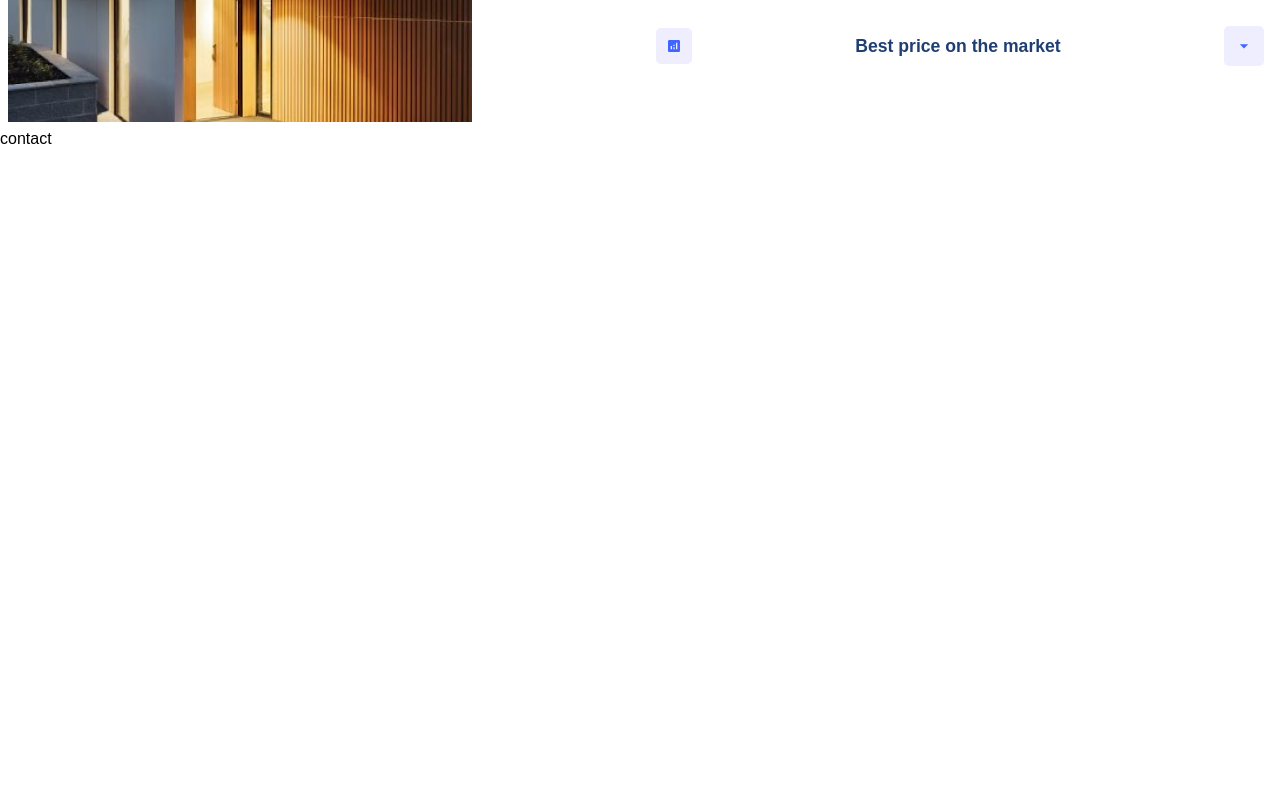
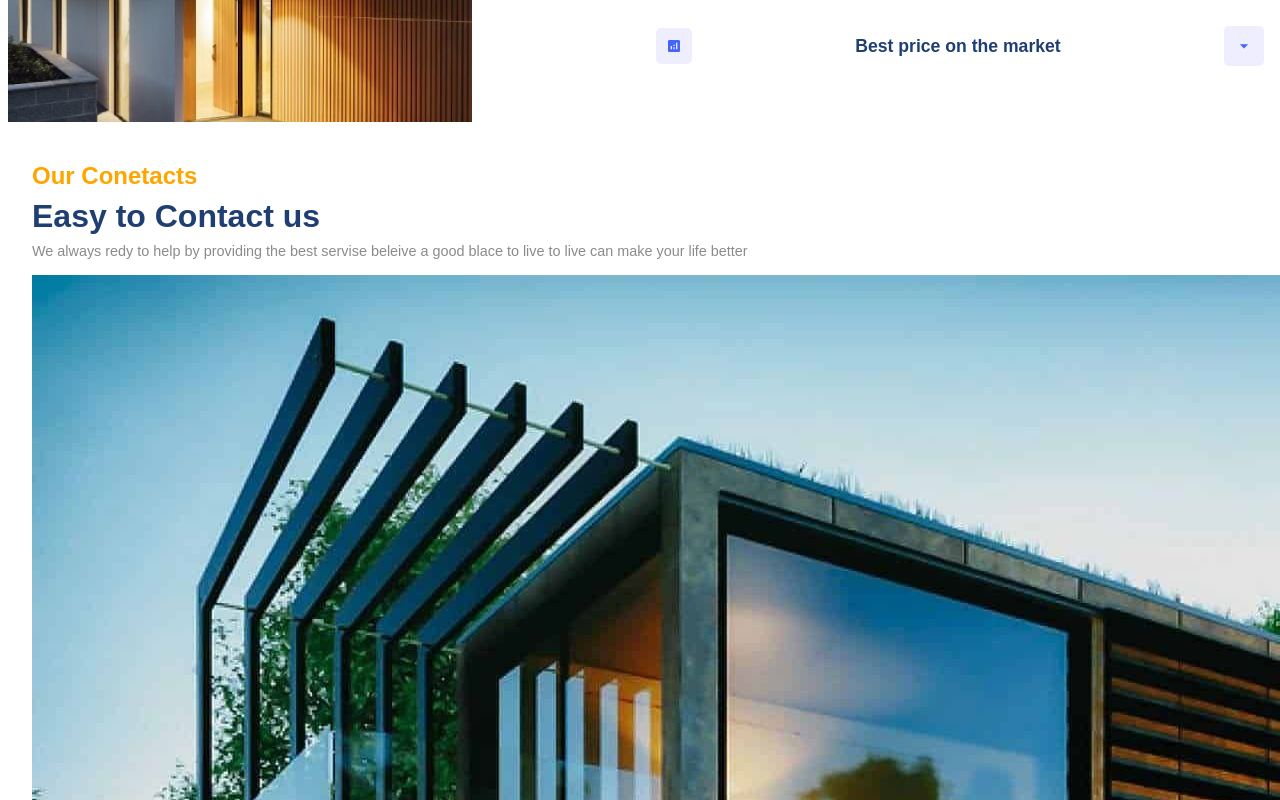
Before and after one commit to wgkgayani/ReactJS_Project, a React (Vite) app: page / in a window 1280 px wide. Shown: the part 1600-2400 px from the top of the page. Before the commit the page ends 1748 px from the top, so only its background shows below. Built offline with nearby package versions, Linux system fonts and the light colour scheme.

Commit message:
Add files via upload
add contact section

```diff
--- a/src/components/Contact/Contact.css
+++ b/src/components/Contact/Contact.css
@@ -0,0 +1,12 @@
+.c-container{
+    justify-content: space-between;
+}
+.c-container>div{
+    flex: 1;
+}
+.c-right{
+    width: 100%;
+}
+.c-left{
+    gap: 0.5rem;
+}
--- a/src/components/Contact/Contact.jsx
+++ b/src/components/Contact/Contact.jsx
@@ -2,7 +2,25 @@ import React from 'react' ;
 import './Contact.css'
 const Contact = () => {
     return (
-        <div>contact</div>
+        <section className='c-wrapper'>
+            <div className='paddings innerWidth flexCenter c-container'>
+                {/*left side*/}
+                <div className='flexColStart c-left'>
+                   <span className='orangeText'>Our Conetacts</span>
+                   <span className='primaryText'>Easy to Contact us</span>
+                   <span className='secondaryText'>We always redy to help by providing the best servise
+                    beleive a good blace to live to live can make your life better
+                   </span>
+                </div>
+
+                {/* right side*/}
+                <div className='c-right'>
+                    <div cl assName='image-container'>
+                        <img src="./contact.jpg" alt="" />
+                    </div>
+                </div>
+            </div>
+        </section>
     );
 };
 
```
